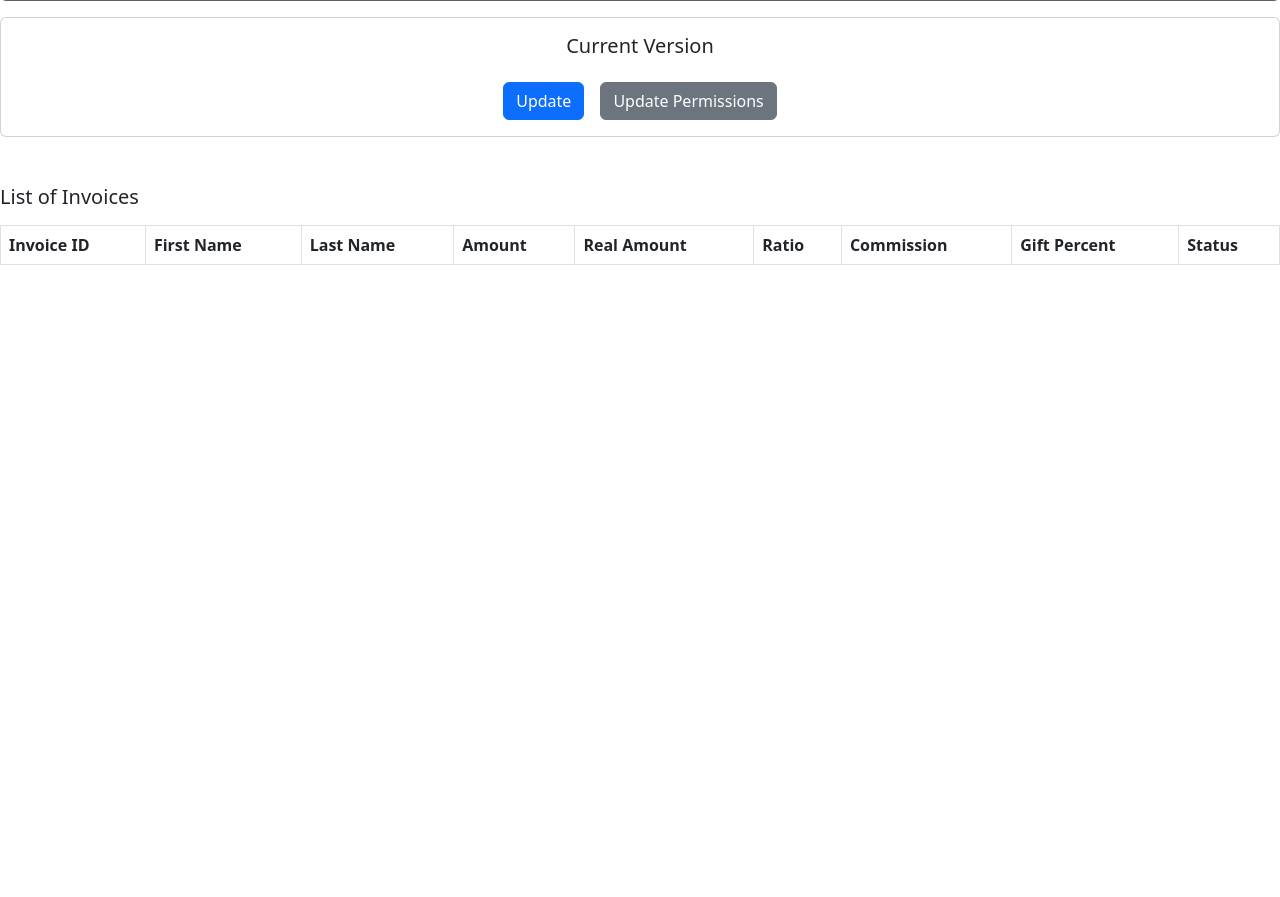
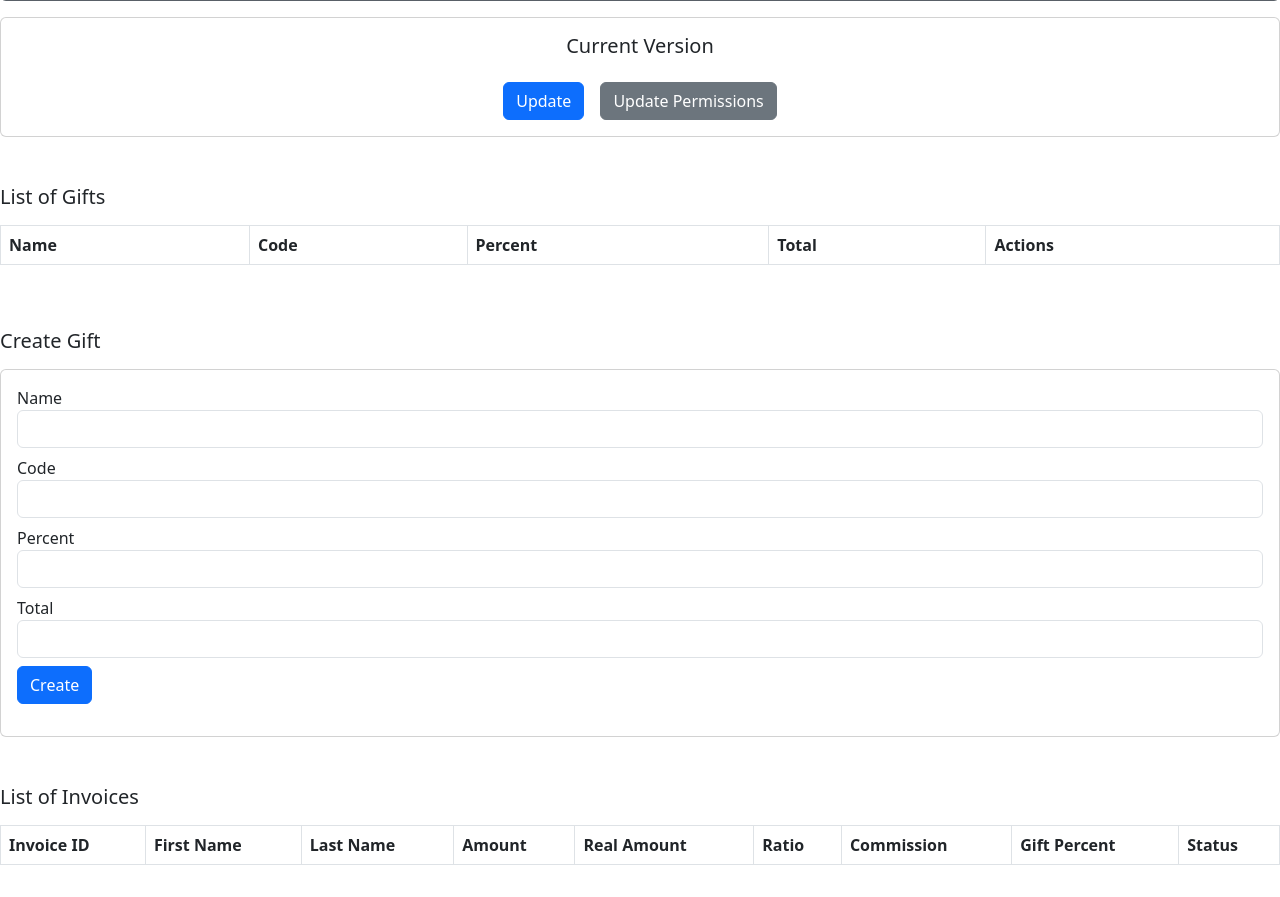
Before and after one commit to caasify/Caasify-WHMCS-Module, a PHP site: page / in a window 1280 px wide. Shown: the part 167-1064 px from the top of the page. Before the commit the page ends 432 px from the top, so only its background shows below. Run offline with PHP 8.4, Linux system fonts and the light colour scheme; lists and menus that the app fills with data are empty.

Commit message:
Improve gift code

```diff
--- a/modules/addons/caasify/admin/assets/js/app.js
+++ b/modules/addons/caasify/admin/assets/js/app.js
@@ -9,6 +9,13 @@ app = createApp({
             latestVersion: null,
 
             invoices: [],
+
+            gifts: [],
+            giftForm: {},
+            giftFormError: null,
+
+            isCreating: false,
+            isDeleting: false,
 
             isUpdating: false,
             isUpdatingPermission: false,
@@ -23,6 +30,8 @@ app = createApp({
         this.loadLatestVersion()
 
         this.loadInvoices()
+
+        this.loadGifts()
     },
 
     methods: {
@@ -54,6 +63,55 @@ app = createApp({
             if (response?.message) {
                 alert(response.message)
             }
+        },
+
+        async loadGifts() {
+
+            let response = await axios.get(this.systemUrl + '/caasify.php?action=gifts')
+
+            response = response.data
+
+            if (response?.data) {
+                this.gifts = response.data
+            }
+        },
+
+        async createGift() {
+
+            this.isCreating = true
+
+            let response = await axios.post(this.systemUrl + '/caasify.php?action=createGift', this.giftForm)
+
+            response = response.data
+
+            if (response?.message) {
+                this.giftFormError = response.message
+            }
+
+            if (response?.data) {
+                window.location.reload();
+            }
+
+            this.isCreating = false
+        },
+
+        async deleteGift(id) {
+
+            this.isDeleting = true
+
+            let response = await axios.post(this.systemUrl + '/caasify.php?action=deleteGift', {id})
+
+            response = response.data
+
+            if (response?.message) {
+                this.giftFormError = response.message
+            }
+
+            if (response?.data) {
+                window.location.reload();
+            }
+
+            this.isDeleting = false
         },
 
         async loadInvoices() {
--- a/modules/addons/caasify/admin/index.php
+++ b/modules/addons/caasify/admin/index.php
@@ -50,6 +50,81 @@ Caasify is an unique solution for Data Centers and Hosting companies to meet in
         </div>
     </div>
 </div>
+
+<h5 class="mt-5 mb-3">List of Gifts</h5>
+
+<div class="table table-responsive">
+
+    <table class="table table-bordered table-striped">
+        <thead>
+            <th>Name</th>
+            <th>Code</th>
+            <th>Percent</th>
+            <th>Total</th>
+            <th>Actions</th>
+        </thead>
+        <tbody>
+            <tr v-for="gift in gifts">
+                <td>{{ gift.name }}</td>
+                <td>{{ gift.code }}</td>
+                <td>{{ gift.percent }}</td>
+                <td>{{ gift.total }}</td>
+                <td>
+                    <button v-if="isDeleting" class="btn btn-sm btn-danger" disabled>
+                        Deleting
+                    </button>
+
+                    <button v-else class="btn btn-sm btn-danger" @click="deleteGift(gift.id)">
+                        Delete
+                    </button>
+                </td>
+            </tr>
+        </tbody>
+    </table>
+</div>
+
+<h5 class="mt-5 mb-3">Create Gift</h5>
+
+<div class="card">
+    <div class="card-body">
+
+        <div v-if="giftFormError" class="alert alert-danger">
+            {{ giftFormError }}
+        </div>
+
+        <form @submit.prevent="createGift">
+
+            <div class="form-group mb-2">
+                <label for="name">Name</label>
+                <input type="text" class="form-control" v-model="giftForm.name" required>
+            </div>
+
+            <div class="form-group mb-2">
+                <label for="code">Code</label>
+                <input type="text" class="form-control" v-model="giftForm.code" required>
+            </div>
+
+            <div class="form-group mb-2">
+                <label for="percent">Percent</label>
+                <input type="number" class="form-control" v-model="giftForm.percent" required>
+            </div>
+
+            <div class="form-group mb-2">
+                <label for="total">Total</label>
+                <input type="number" class="form-control" v-model="giftForm.total" required>
+            </div>
+
+            <button v-if="isCreating" type="button" class="btn btn-primary" disabled>
+                Creating
+            </button>
+
+            <button v-else type="submit" class="btn btn-primary">
+                Create
+            </button>
+        </form>
+    </div>
+</div>
+
 
 <h5 class="mt-5 mb-3">List of Invoices</h5>
 
```
Also changed, not shown: caasify.php (+81 -0 lines), modules/addons/caasify/ClientCaasifyController.php (+12 -0 lines).
